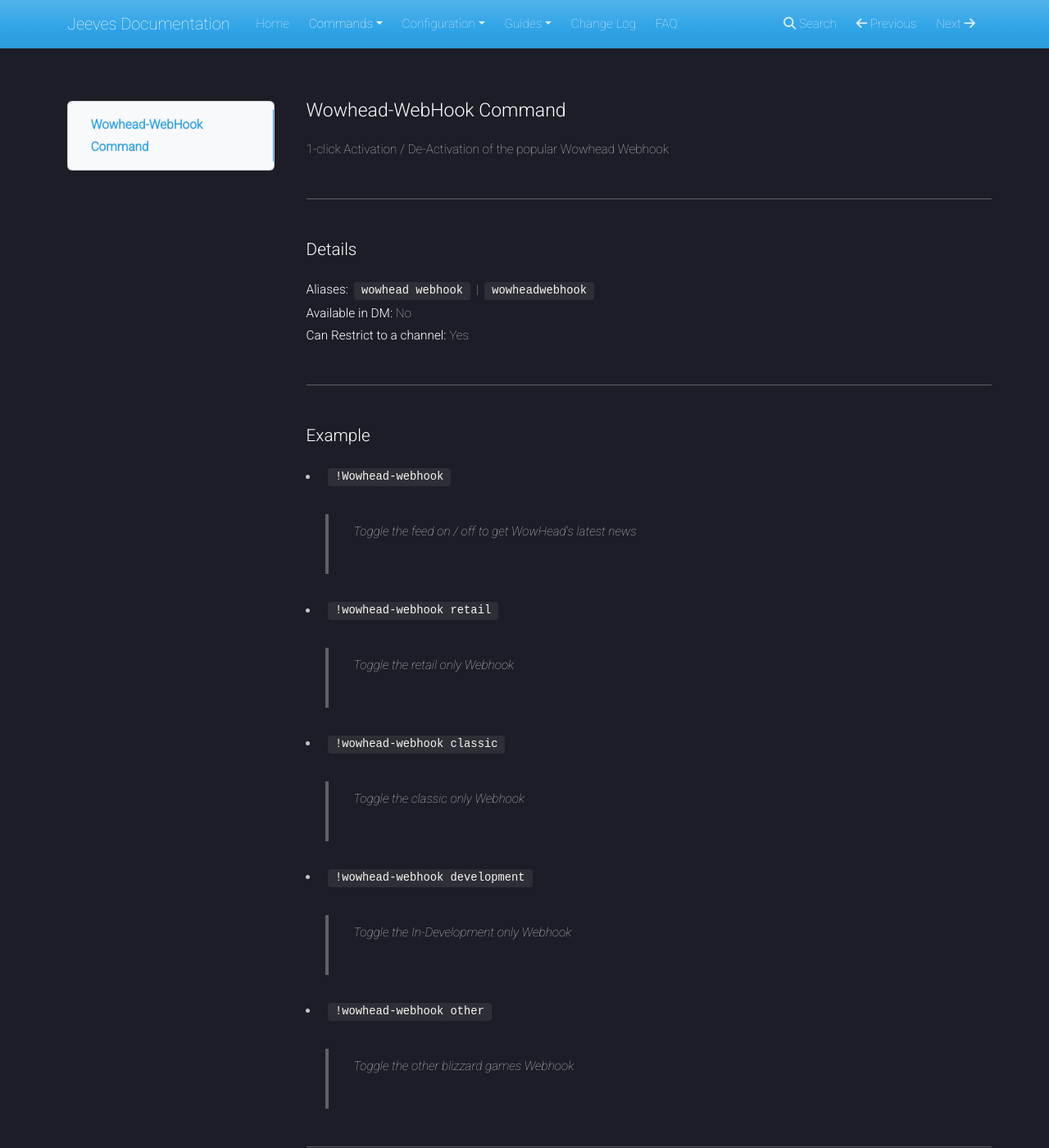
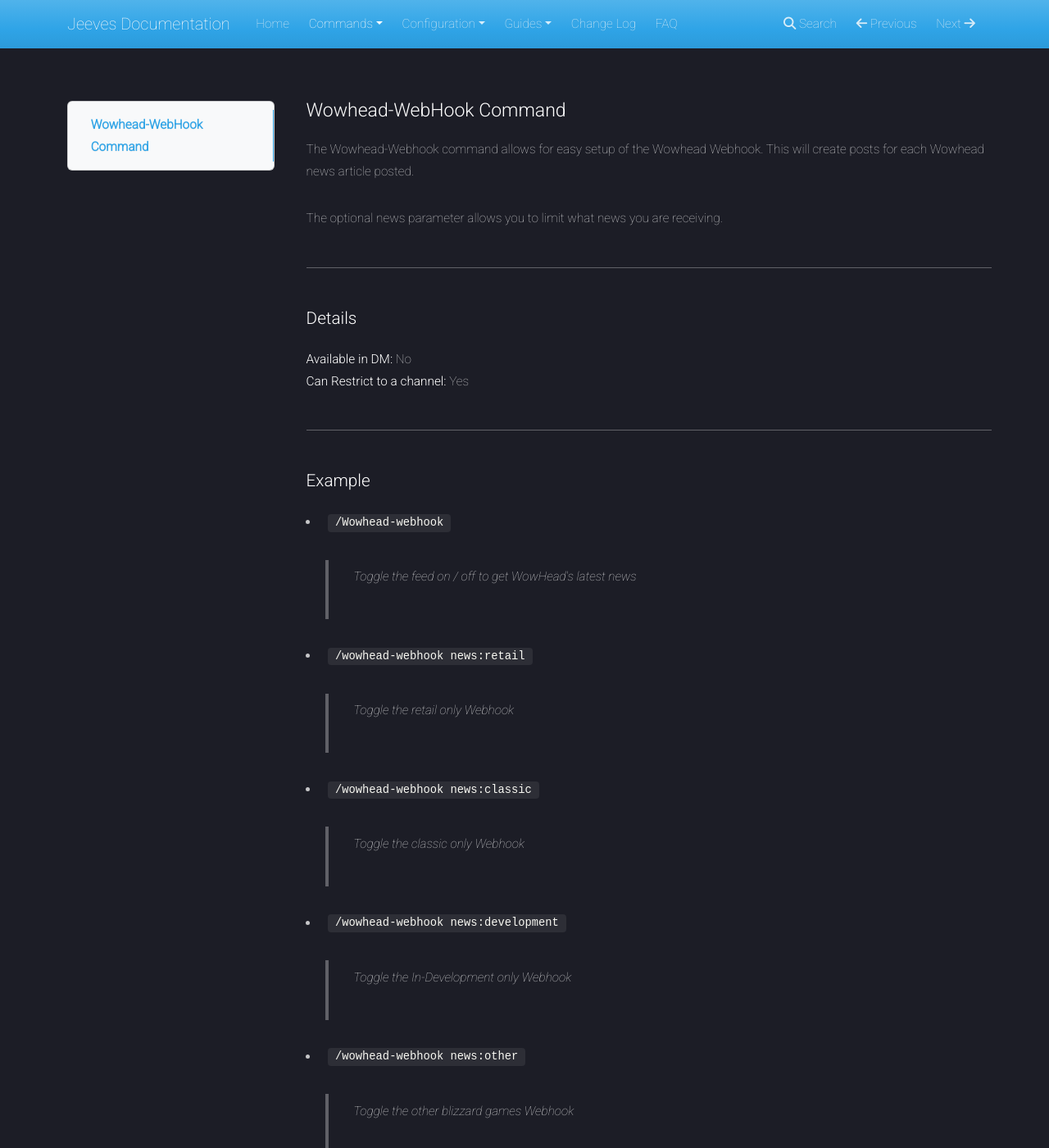
Before and after one commit to TeamJeeves/Jeeves-Bot-Documentation, an MkDocs documentation site: the page built from docs/commands/feeds/wowhead-webhook.md, in a window 1280 px wide and 1400 px high. Shown: the whole window at 82% size. Built offline with MkDocs 1.6.1, drawn with Linux system fonts in a browser that asks for light colours; nearby versions of some CDN libraries.

Commit message:
Wowhead-webhook update

```diff
--- a/docs/commands/feeds/wowhead-webhook.md
+++ b/docs/commands/feeds/wowhead-webhook.md
@@ -1,28 +1,29 @@
 # Wowhead-WebHook Command
 
-1-click Activation / De-Activation of the popular Wowhead Webhook
+The Wowhead-Webhook command allows for easy setup of the Wowhead Webhook. This will create posts for each Wowhead news article posted.
+
+The optional news parameter allows you to limit what news you are receiving.
 ***
 ### Details
 
-**Aliases:** `wowhead webhook` | `wowheadwebhook`
 **Available in DM:** No
 **Can Restrict to a channel:** Yes
 ***
 ### Example
 
-* `!Wowhead-webhook`
+* `/Wowhead-webhook`
 > Toggle the feed on / off to get WowHead's latest news
 
-* `!wowhead-webhook retail`
+* `/wowhead-webhook news:retail`
 > Toggle the retail only Webhook
 
-* `!wowhead-webhook classic`
+* `/wowhead-webhook news:classic`
 > Toggle the classic only Webhook
 
-* `!wowhead-webhook development`
+* `/wowhead-webhook news:development`
 > Toggle the In-Development only Webhook
 
-* `!wowhead-webhook other`
+* `/wowhead-webhook news:other`
 > Toggle the other blizzard games Webhook
 
 ***
```
